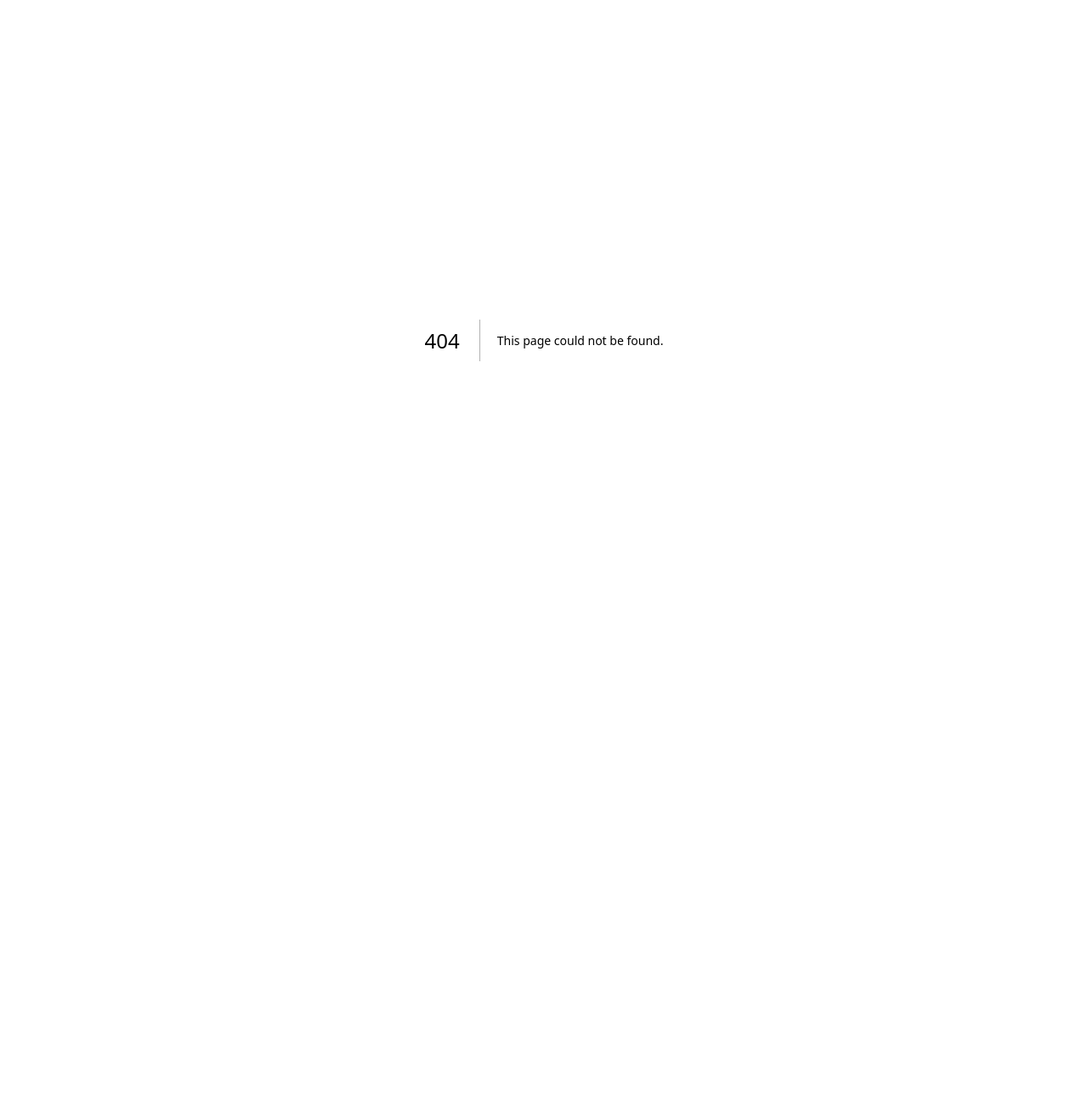
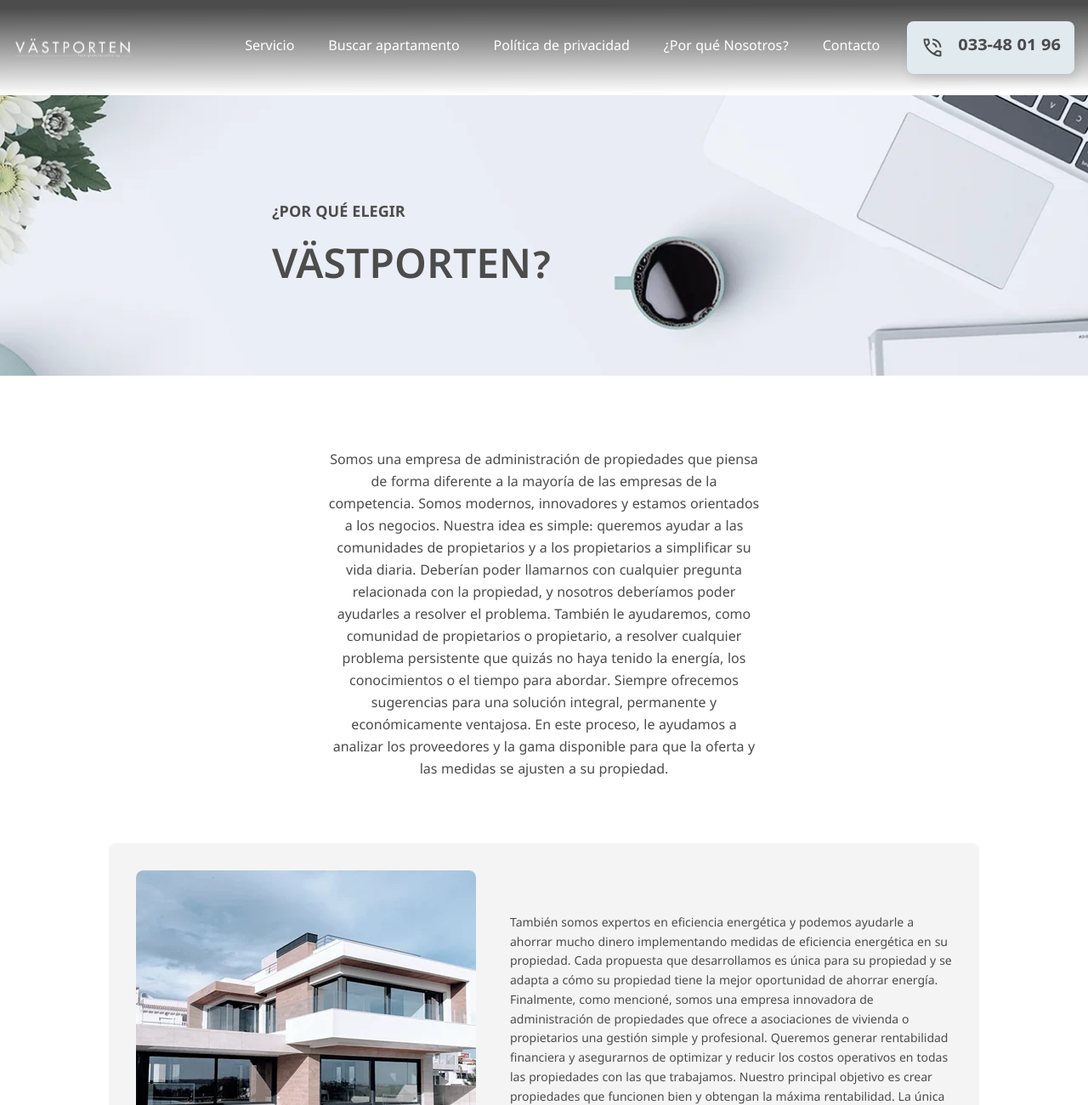
Before and after one commit to Alme24/vastporten, a Next.js app: page /whyChooseUs in a window 1280 px wide. Before the commit this address had no page. Shown: the top 1300 px of the page at 85% size. Before the commit the page ends 800 px from the top, so only its background shows below. Built offline with nearby package versions, Linux system fonts and the light colour scheme.

Commit message:
pagina por que contactarnos

```diff
--- /dev/null
+++ b/src/app/whyChooseUs/page.tsx
@@ -0,0 +1,9 @@
+import Why from "@/components/templates/why";
+
+export default function WhyPage() {
+    return(
+        <div>
+            <Why></Why>
+        </div>
+    );
+}
--- a/src/components/molecules/subtitle.tsx
+++ b/src/components/molecules/subtitle.tsx
@@ -5,14 +5,14 @@ type Props = {
 
 export const Subtitle = ({ subtitle, description }: Props) => {
     return (
-        <div className="font-['Noto_Sans_Telugu'] text-[#4C4C4C] text-left leading-relaxed">
+        <div className="font-['Noto_Sans_Telugu'] text-[#4C4C4C] text-left h-fit leading-relaxed">
             {subtitle && (
-            <h2 className="text-lg sm:text-[20px] font-bold py-4">
+            <h2 className="text-lg sm:text-[18px] font-bold py-4">
                 {subtitle}
             </h2>
             )}
             {description && (
-            <p className="text-[16px] font-normal whitespace-pre-line">
+            <p className="text-[14px] font-normal whitespace-pre-line">
             {description}
             </p>
             )}
--- a/src/components/organism/footer.tsx
+++ b/src/components/organism/footer.tsx
@@ -14,7 +14,7 @@ export default function Footer() {
                         iconPosition="left"
                     >033-48 01 96</Button>
                     <Button
-                        href="https://vercel.com/new?utm_source=create-next-app&utm_medium=appdir-template-tw&utm_campaign=create-next-app"
+                        href="/contact"
                     >Contáctanos</Button>
                     <Button
                         href="https://vercel.com/new?utm_source=create-next-app&utm_medium=appdir-template-tw&utm_campaign=create-next-app"
--- a/src/components/organism/header.tsx
+++ b/src/components/organism/header.tsx
@@ -33,7 +33,7 @@ export default function Header({ transparent = false }: { transparent?: boolean
             <Button href="/politics" variant="btnHeader">
             Política de privacidad
             </Button>
-            <Button href="https://vercel.com/new?utm_source=create-next-app&utm_medium=appdir-template-tw&utm_campaign=create-next-app" variant="btnHeader">
+            <Button href="/whyChooseUs" variant="btnHeader">
             ¿Por qué Nosotros?
             </Button>
             <Button href="/contact" variant="btnHeader">
--- a/src/components/templates/searchApartament.tsx
+++ b/src/components/templates/searchApartament.tsx
@@ -22,6 +22,7 @@ export default function Search(){
     return (
         <div>
             <section className="relative min-h-screen">
+                <Header />
                 <Image
                 src="/images/imagen23.webp"
                 alt=""
@@ -29,7 +30,6 @@ export default function Search(){
                 fill
                 className="object-cover mask-bottom-gradient -z-10"
                 />
-                <Header />
                 <motion.div
                     initial={{ opacity: 0, y: 200 }}
                     animate={startAnimation ? { opacity: 1, y: 0 } : { opacity: 0, y: 200 }}
@@ -40,14 +40,14 @@ export default function Search(){
                         <Title
                             title="¿Busca apartamento?"
                         />
-                        <p className="font-['Noto_Sans_Telugu'] text-[16px] text-[#4C4C4C] font-normal text-left leading-relaxed mb-8 whitespace-pre-line">
+                        <p className="font-['Noto_Sans_Telugu'] text-[14px] text-[#4C4C4C] font-normal text-left leading-relaxed mb-8 whitespace-pre-line">
                             Envíenos un correo electrónico a <a href="mailto:info@vastporten.se" className="text-[#4E6D9A]">info@vastporten.se</a>, donde deberá describir su perfil y el tipo de apartamento que busca, así como el tamaño y el nivel de alquiler. Para ser admitido como inquilino, debe tener buen historial crediticio sin quejas de pago, ingresos estables y buenas referencias de antiguos propietarios. {"\n"}
                             {"\n"}
                             De acuerdo con las pautas del RGPD, NO incluya su número de seguro social en el correo electrónico, esto se solicitará en una etapa posterior.{"\n"}
                             {"\n"}
                             Si es necesaria una visita, nos pondremos en contacto con usted.
                         </p>
-                        <Button className="px-10">Contáctanos</Button>
+                        <Button>Contáctanos</Button>
                     </div>
                 </motion.div>
             </section>
--- /dev/null
+++ b/src/components/templates/why.tsx
@@ -0,0 +1,78 @@
+"use client";
+import Header from "../organism/header";
+import Footer from "../organism/footer";
+import { Title } from "../molecules/Title";
+import { Subtitle } from "../molecules/subtitle";
+import Image from "next/image";
+import { motion } from "framer-motion";
+
+export default function Why(){
+    return (
+        <div>
+        <Header></Header>
+        <div className="bg-white h-28 pb-14"></div>
+            <div className="relative w-full h-[330px]">
+                <Image
+                    src="/images/imagen24.webp"
+                    alt=""
+                    fill
+                    style={{ objectFit: "cover" }}
+                />
+
+                <motion.div
+                className="absolute top-1/3 left-1/4"
+                initial={{ x: "-100vw" }}
+                animate={{ x: 0 }}
+                transition={{
+                    duration: 3,
+                    ease: "easeOut",
+                }}
+                >
+                    <div className="items-center justify-center">
+                        <Subtitle subtitle="¿POR QUÉ ELEGIR" />
+                        <Title title="VÄSTPORTEN?" />
+                    </div>
+                </motion.div>
+            </div>
+
+            <motion.p
+                className="mt-4 mx-auto w-max"
+                initial={{ opacity: 0, x: "40vw" }}
+                whileInView={{ opacity: 1, x: 0}}
+                viewport={{ once: false, amount: 0.2 }}
+                transition={{
+                duration: 3,
+                ease: "easeOut",
+                }}
+            >
+                <p className="font-['Noto_Sans_Telugu'] text-[#4C4C4C] leading-relaxed text-center text-[16px] font-normal py-18 max-w-lg">
+                    Somos una empresa de administración de propiedades que piensa de forma diferente a la mayoría de las empresas de la competencia. Somos modernos, innovadores y estamos orientados a los negocios. Nuestra idea es simple: queremos ayudar a las comunidades de propietarios y a los propietarios a simplificar su vida diaria. Deberían poder llamarnos con cualquier pregunta relacionada con la propiedad, y nosotros deberíamos poder ayudarles a resolver el problema. También le ayudaremos, como comunidad de propietarios o propietario, a resolver cualquier problema persistente que quizás no haya tenido la energía, los conocimientos o el tiempo para abordar. Siempre ofrecemos sugerencias para una solución integral, permanente y económicamente ventajosa. En este proceso, le ayudamos a analizar los proveedores y la gama disponible para que la oferta y las medidas se
+                    ajusten a su propiedad.
+                </p>
+            </motion.p>
+
+            <motion.div
+                className="bg-[#F4F4F4] rounded-[8px] w-4/5 mx-auto"
+                initial={{ opacity: 0, y: "40vh" }}
+                whileInView={{ opacity: 1, y: 0}}
+                viewport={{ once: false, amount: 0 }}
+                transition={{
+                    duration: 2,
+                    ease: "easeOut",
+                }}
+            >
+                <div className="grid grid-cols-[400px_auto] gap-x-10 p-8 items-center justify-items-center">
+                    <Image
+                        src="/images/imagen25.webp"
+                        alt=""
+                        width={400}
+                        height={424}
+                        className="rounded-t-lg"
+                    />
+                    <Subtitle description="También somos expertos en eficiencia energética y podemos ayudarle a ahorrar mucho dinero implementando medidas de eficiencia energética en su propiedad. Cada propuesta que desarrollamos es única para su propiedad y se adapta a cómo su propiedad tiene la mejor oportunidad de ahorrar energía. Finalmente, como mencioné, somos una empresa innovadora de administración de propiedades que ofrece a asociaciones de vivienda o propietarios una gestión simple y profesional. Queremos generar rentabilidad financiera y asegurarnos de optimizar y reducir los costos operativos en todas las propiedades con las que trabajamos. Nuestro principal objetivo es crear propiedades que funcionen bien y obtengan la máxima rentabilidad. La única manera de satisfacer a nuestros clientes es escucharlos y hacer lo que dicen. Por lo tanto, seremos receptivos y muy flexibles en cuanto a los servicios que el cliente solicita. Simplemente adaptamos el acuerdo a sus necesidades específicas."></Subtitle>
+                </div>
+            </motion.div>
+            <Footer></Footer>
+        </div>
+    );
+}
```
Also changed, not shown: public/images/imagen24.webp (added), public/images/imagen25.webp (added).
